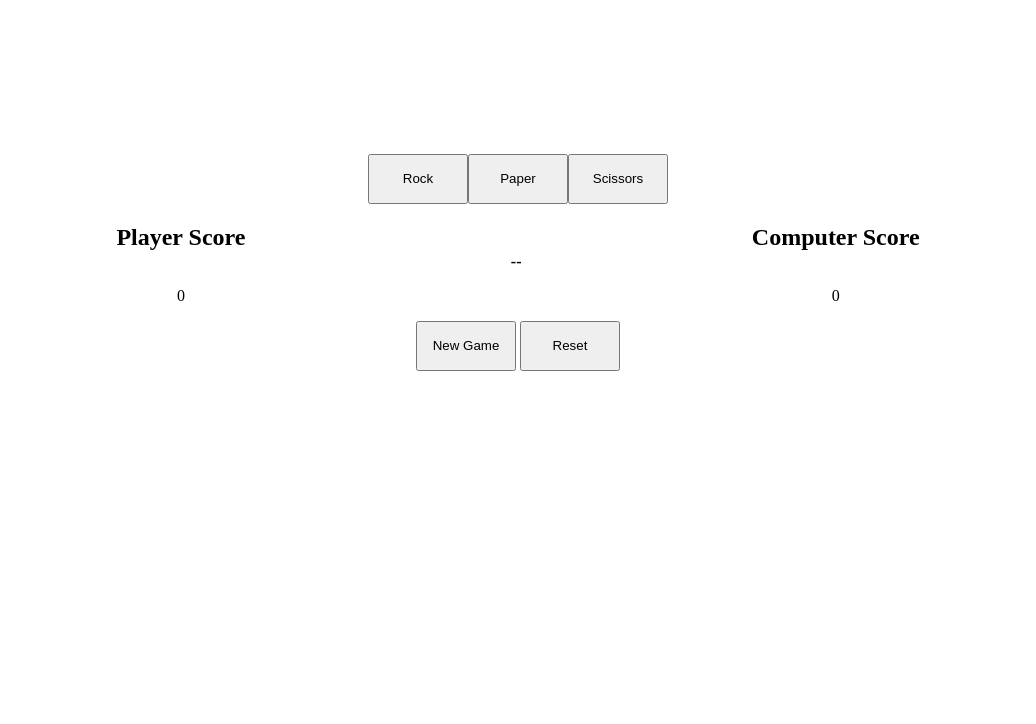
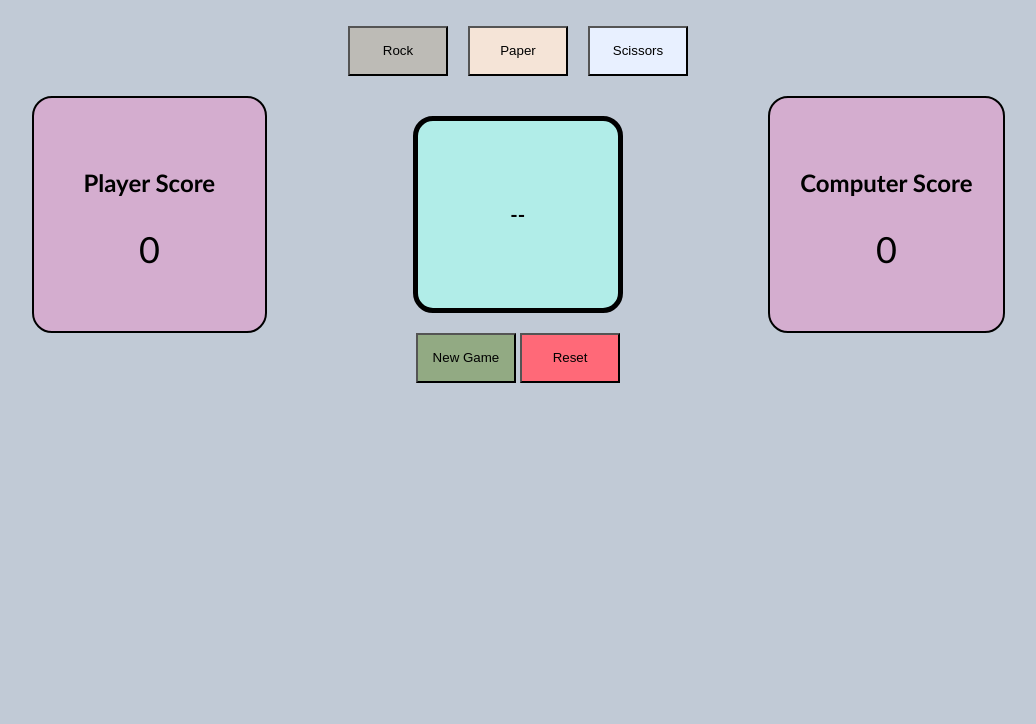
Before and after one commit to ceckert2194/rochambeau, a plain HTML site: page index.html in a window 1280 px wide. Shown: the part 76-800 px from the top of the page, without its empty margins (122-1158 px from the left). Drawn offline with Linux system fonts and the light colour scheme.

Commit message:
added styling

```diff
--- a/index.html
+++ b/index.html
@@ -17,14 +17,14 @@
     <div id='scores'>
         <div id='player-score'>
             <h2>Player Score</h3>
-            <p id='results'>0</p>
+            <p id='results' style='font-size: 36px; margin-top: 10px; margin-bottom: 10px;'>0</p>
         </div>
-        <div id='output'>
+        <div id='output' style='font-size: 20px;'>
             <h4>--</h4>
         </div>
         <div id='computer-score'>
             <h2>Computer Score</h2>
-            <p id='computer-results'>0</p>
+            <p id='computer-results' style='font-size: 36px; margin-top: 10px; margin-bottom: 10px;'>0</p>
         </div>
     </div>
 
--- a/script.js
+++ b/script.js
@@ -86,7 +86,7 @@ function game() {
             disableButton();
             // return (`You won the game! You won ${playerScore} rounds and the computer won ${computerScore}.`)
         } else if (playerScore < computerScore) {
-            document.querySelector('#output').textContent = 'The computer won the game!';
+            document.querySelector('#output').textContent = 'Computer won the game!';
             disableButton();
             // return (`You lost the game! You won ${playerScore} rounds and the computer won ${computerScore}.`)
         } else {
--- a/style.css
+++ b/style.css
@@ -1,3 +1,8 @@
+body {
+    background-color: #c1cad6;
+    font-family: 'Gill Sans', 'Gill Sans MT', Calibri, 'Trebuchet MS', sans-serif;
+}
+
 #b {
     display: flex;
     justify-content: center;
@@ -5,19 +10,27 @@
 }
 
 #rock {
-    margin-top: 150px;
+    margin-top: 20px;
+    margin-bottom: 20px;
     height: 50px;
     width: 100px;
+    background-color: #bdbbb6;
 }
 #paper {
-    margin-top: 150px;
+    margin-top: 20px;
+    margin-bottom: 20px;
     height: 50px;
     width: 100px;
+    margin-left: 20px;
+    background-color: #f5e4d7;
 }
 #scissors {
-    margin-top: 150px;
+    margin-top: 20px;
+    margin-bottom: 20px;
     height: 50px;
     width: 100px;
+    margin-left: 20px;
+    background-color: #e8f0ff;
 }
 
 #scores {
@@ -29,27 +42,47 @@
     display: flex;
     flex-direction: column;
     text-align: center;
+    padding: 50px;
+    border: 2px black solid;
+    border-radius: 20px;
+    background-color: #d4adcf;
 }
 
 #computer-score {
     display: flex;
     flex-direction: column;
     text-align: center;
+    padding: 30px;
+    border: 2px black solid;
+    border-radius: 20px;
+    background-color: #d4adcf;
+}
+
+#computer-score h2 {
+    padding-top: 20px;
 }
 
 #output {
     display: flex;
     text-align: center;
     align-items: center;
-    margin-left: 35px;
+    flex: 0 0 200px;
+    justify-content: center;
+    margin-top: 20px;
+    margin-bottom:20px;
+    border: black 5px solid;
+    border-radius: 20px;
+    background-color: #B1EDE8;
 }
 
 #reset {
     height: 50px;
     width: 100px;
+    background-color: #ff6978;
 }
 
 #new-game {
     height: 50px;
     width: 100px;
+    background-color: #92aa83;
 }
```
